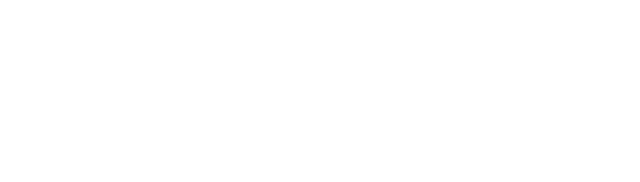
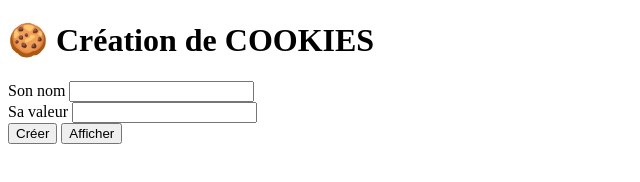
Before and after one commit to cedric-renais/4.-Cookies, a plain HTML site: page index.html in a window 1280 px wide. Shown: the whole page, without its empty margins (0-640 px from the left). Drawn offline with Linux system fonts and the light colour scheme.

Commit message:
🏗️ Ajout de la structure HTML

```diff
--- a/index.html
+++ b/index.html
@@ -7,6 +7,35 @@
     <title>Cookies en JS</title>
   </head>
   <body>
+    <div class="cookie-container">
+      <h1 class="cookie-title">🍪 Création de <span>COOKIES</span></h1>
+
+      <form class="cookie-form">
+        <div class="cookie-form__input">
+          <label for="cookie-name">Son nom</label>
+          <input type="text" id="cookie-name" autocomplete="off" required />
+        </div>
+
+        <div class="cookie-form__input">
+          <label for="cookie-value">Sa valeur</label>
+          <input type="text" id="cookie-value" />
+        </div>
+
+        <div class="cookie-form__button">
+          <button class="cookie-form__button-create" type="submit">
+            Créer
+          </button>
+          <button class="cookie-form__button-display" type="button">
+            Afficher
+          </button>
+        </div>
+      </form>
+
+      <p class="cookie-info"></p>
+      <ul class="cookie-list"></ul>
+    </div>
+
+    <div class="cookie-toasts"></div>
     <script src="script.js"></script>
   </body>
 </html>
```
